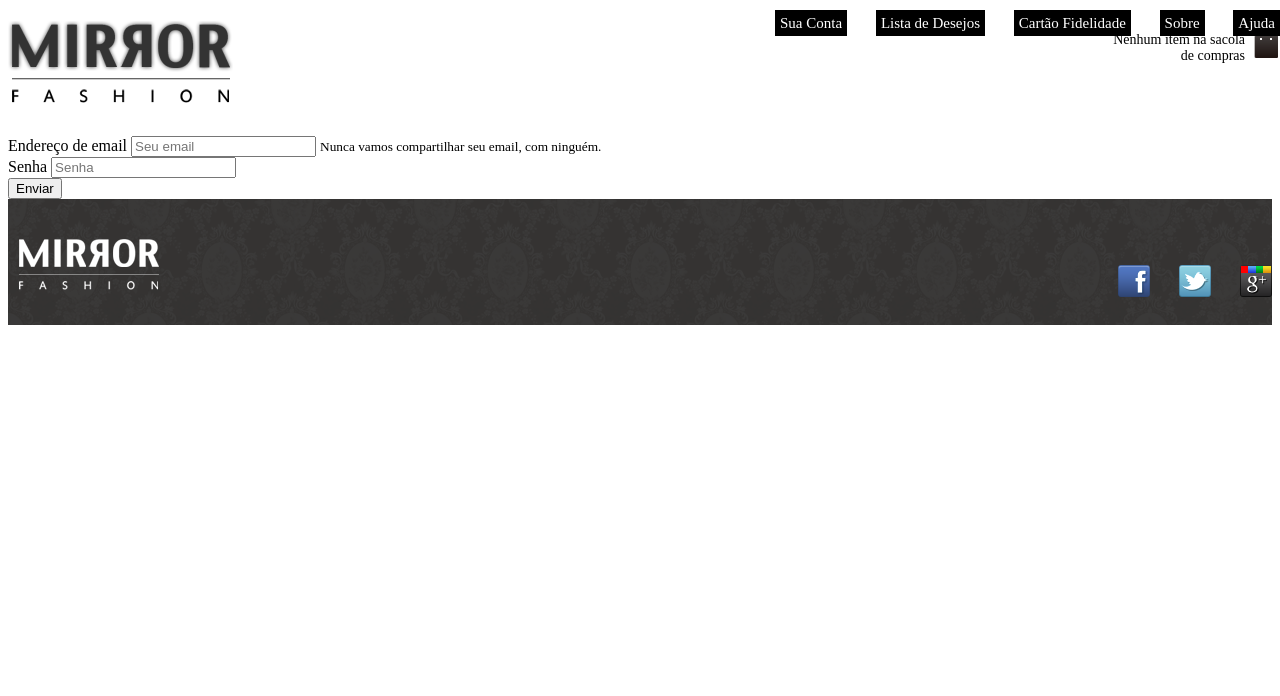
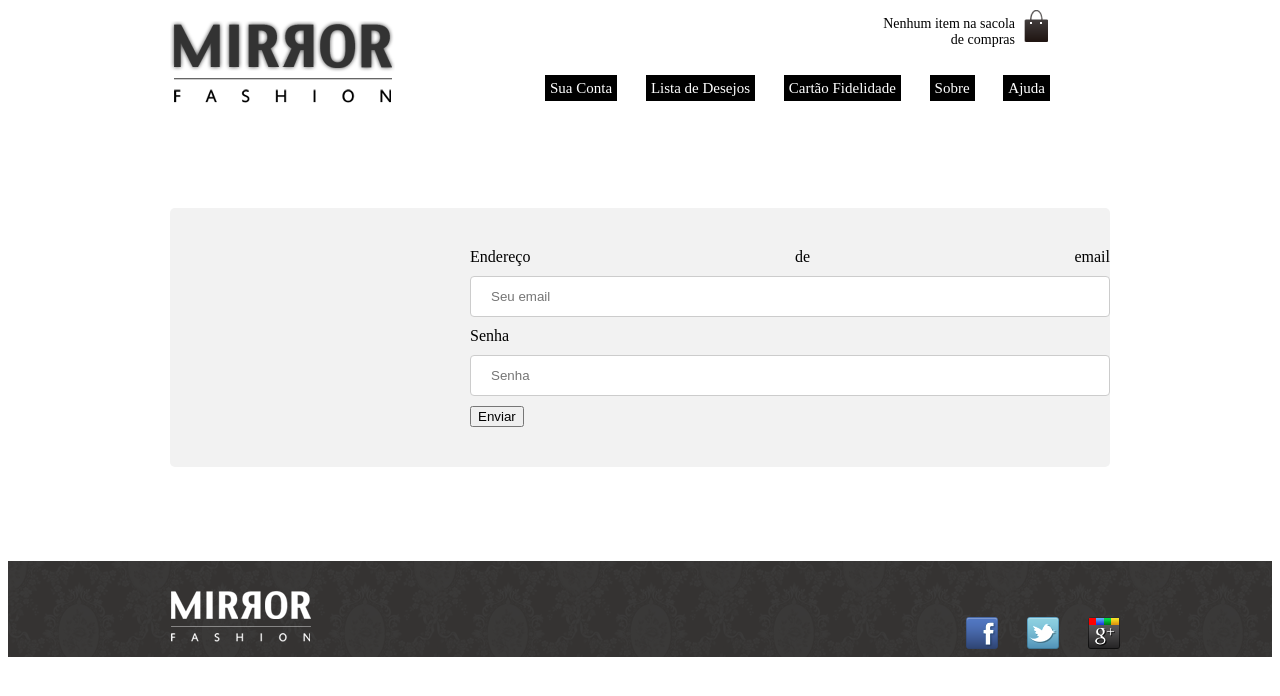
Before and after one commit to vitorOliveiraLopes/gitSite, a plain HTML site: page mirrorfashion/conta.html in a window 1280 px wide. Drawn offline with Linux system fonts and the light colour scheme.

Commit message:
Site att

```diff
--- a/mirrorfashion/conta.html
+++ b/mirrorfashion/conta.html
@@ -8,7 +8,7 @@
     </head>
     <body>
     <div class="container">
-       <header class="container">
+           <header>
                 <h1>
                     <img src="logo.png" alt="Mirror Fashion">
                 </h1>
@@ -19,7 +19,7 @@
 
                 <nav class="menu-opcoes">
                     <ul>
-                    <li><a href="#">Sua Conta</a></li>
+                        <li><a href="conta.html">Sua Conta</a></li>
                         <li><a href="#">Lista de Desejos</a></li>
                         <li><a href="#">Cartão Fidelidade</a></li>
                         <li><a href="sobre.html">Sobre</a></li>
@@ -27,16 +27,15 @@
                     </ul>
                 </nav>
             </header>
-        <div>
+            <div id="centro">
                 <form>
                   <div class="form-group">
                     <label for="exampleInputEmail1">Endereço de email</label>
-                <input type="email" class="form-control" id="exampleInputEmail1" aria-describedby="emailHelp" placeholder="Seu email">
-                <small id="emailHelp" class="form-text text-muted">Nunca vamos compartilhar seu email, com ninguém.</small>
+                    <input type="text" class="form-control" id="exampleInputEmail1" aria-describedby="emailHelp" placeholder="Seu email">
                   </div>
                   <div class="form-group">
                     <label for="exampleInputPassword1">Senha</label>
-                <input type="password" class="form-control" id="exampleInputPassword1" placeholder="Senha">
+                    <input type="text" class="form-control" id="exampleInputPassword1" placeholder="Senha">
                   </div>
                   <button type="submit" class="btn btn-primary">Enviar</button>
                 </form>
--- a/mirrorfashion/estiloconta.css
+++ b/mirrorfashion/estiloconta.css
@@ -1,7 +1,7 @@
 footer {
 	background-image: url(fundo-rodape.png);
 	clear: both;
-	padding: 20px 0;
+	padding: 10px 0px 0px 0px;
 }
 
 #logorod{
@@ -47,8 +47,8 @@ footer .container {
 	position: absolute;
 	padding-bottom: 8px;
 	bottom: 0;
-	right: 0;
-	top: 0;
+	right: 230px;
+	top: 65px;
 }
 
 .menu-opcoes ul {
@@ -82,6 +82,50 @@ footer .container {
 	padding-right: 35px;
 	padding-top: 8px;
 	position: absolute;
-	top: 10px;
-	right: 0;
+	top: -6px;
+	right: 230px;
 }
+
+.container {
+	margin: 0 auto;
+	width: 940px;
+}
+
+div#centro{
+	background-color: white;
+	margin-top: 10%;
+	margin-bottom: 10%;
+	padding: 40px 0px 40px 300px;
+	border-radius: 5px;
+  	background-color: #f2f2f2;
+  	/*padding: 20px;*/
+}
+
+#centro form{
+	text-align: justify;
+}
+
+input[type=text], select {
+  width: 100%;
+  padding: 12px 20px;
+  margin: 10px 0;
+  display: inline-block;
+  border: 1px solid #ccc;
+  border-radius: 4px;
+  box-sizing: border-box;
+}
+
+input[type=submit] {
+  width: 100%;
+  background-color: #4CAF50;
+  color: white;
+  padding: 14px 20px;
+  margin: 8px 0;
+  border: none;
+  border-radius: 4px;
+  cursor: pointer;
+}
+
+input[type=submit]:hover {
+  background-color: #45a049;
+}
--- /dev/null
+++ b/mirrorfashion/mobile.css
@@ -0,0 +1,97 @@
+.container {
+	width: 96%;
+}
+
+header h1 {
+	text-align: center;
+}
+
+header h1 img {
+	max-width: 50%;
+}
+
+.sacola {
+	display: none;
+}
+
+.menu-opcoes {
+	position: static;
+	text-align: center;
+}
+
+.menu-opcoes ul li {
+	display: inline-block;
+	margin: 5px;
+}
+
+.busca,
+.menu-departamentos,
+.destaque img {
+	margin-right: 0;
+	width: 100%;
+}
+
+.painel {
+	width: auto;
+}
+
+.painel li {
+	width: 30%;
+}
+
+.painel img {
+	width: 100%;
+}
+
+
+@media (min-width: 480px) {
+	header h1 {
+		margin: 5px 0;
+	}
+
+	.menu-departamentos {
+		padding-bottom: 10px;
+		margin-bottom: 10px;
+	}
+
+	.menu-departamentos nav > ul {
+		-webkit-column-count: 2;
+		-moz-column-count: 2;
+		column-count: 2;
+	}
+}
+
+
+@media (min-width: 720px) {
+	header h1 {
+		text-align: left;
+	}
+
+	.menu-opcoes {
+		position: absolute;
+	}
+
+	.sacola {
+		display: block;
+	}
+
+	.painel li {
+		width: 15%;
+	}
+
+	.busca,
+	.menu-departamentos {
+		margin-right: 1%;
+		width: 30%;
+	}
+
+	.menu-departamentos nav > ul {
+		-webkit-column-count: 1;
+		-moz-column-count: 1;
+		column-count: 1;
+	}
+
+	.destaque img {
+		width: 69%;
+	}
+}
```
Also changed, not shown: mirrorfashion/index.html (+2 -2 lines). Lines whose indentation alone changed are shown as unchanged.
